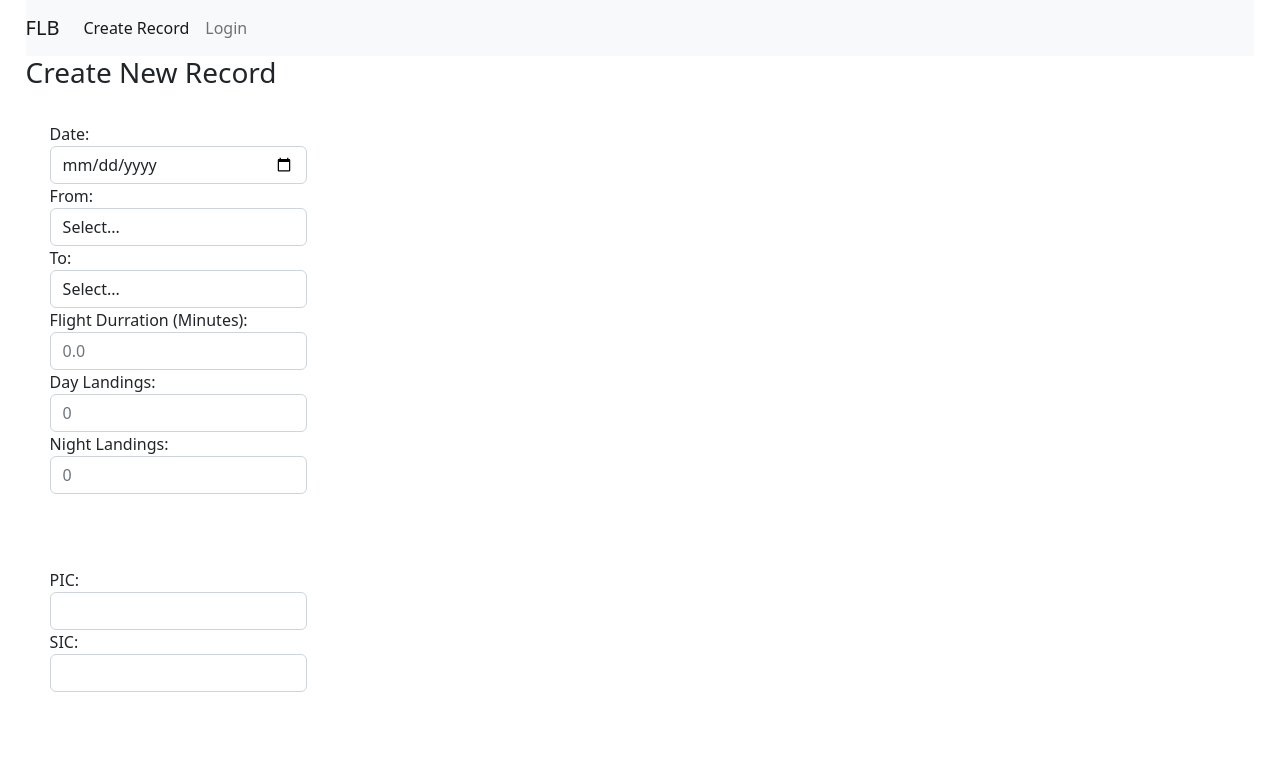
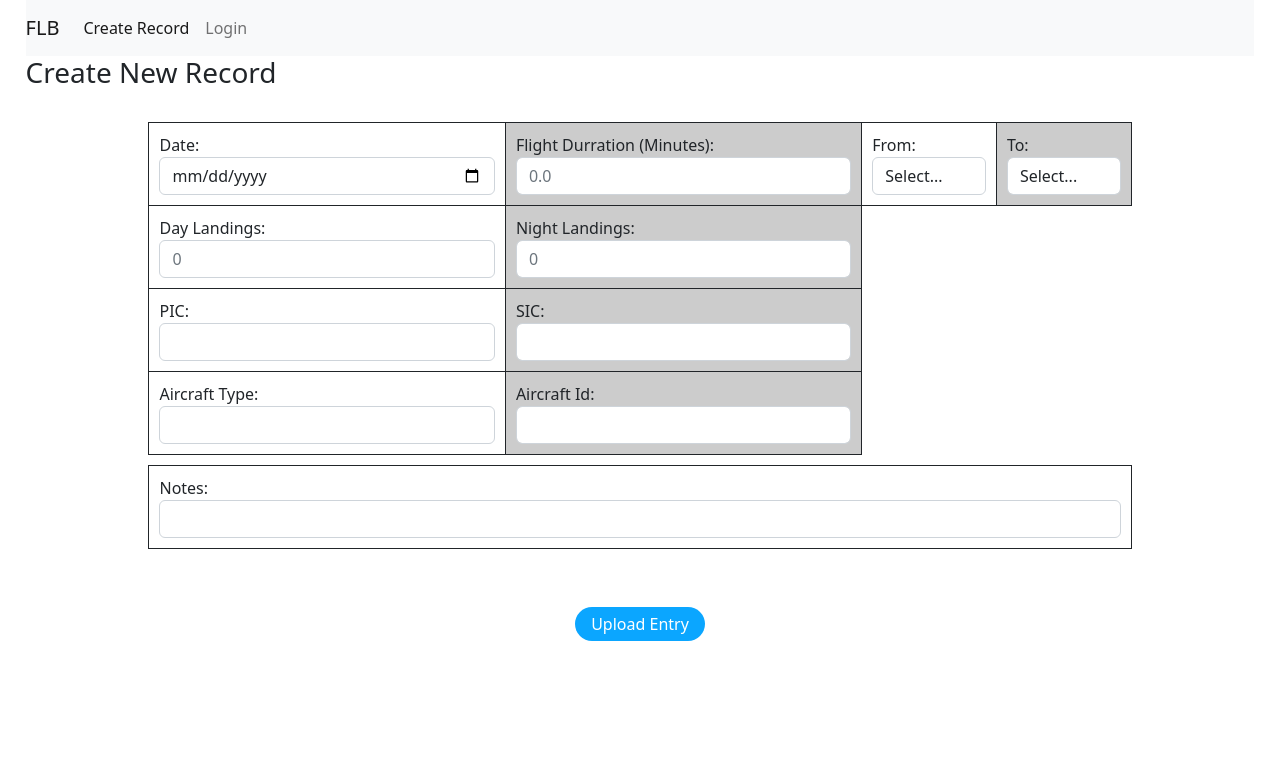
Before and after one commit to Emi-Panda/Flight-Logbook-Digitization, a React (Create React App) app in the folder client/: page /create in a window 1280 px wide. Shown: the top 770 px of the page. Built offline with nearby package versions, Linux system fonts and the light colour scheme.

Commit message:
added css for recordview edit and create.js

```diff
--- /dev/null
+++ b/client/src/CSS/createEditRecord.css
@@ -0,0 +1,43 @@
+table {
+    border: 0;
+    border-style: solid;
+    border-collapse: collapse;
+    padding: 10px;
+    margin-left: auto;
+    margin-right: auto;
+    margin-bottom: 10px;
+    width: 80%;
+}
+th, td{
+    padding: 10px;
+    border: 1px;
+    border-style: solid;
+}
+
+.input-field{
+    width: 50%;
+}
+
+.upload-button{
+    background-color: #0ba6ff; /* Green */
+    border: none;
+    border-radius: 20px;
+    color: white;
+    padding: 5px 16px;
+    text-align: center;
+    text-decoration: none;
+    display: inline-block;
+    font-size: 16px;
+}
+
+.upload-button:hover{
+    background-color: #1183ca;
+    color: white;
+
+}
+
+.buttons-container{
+    margin-left: auto;
+    margin-right: auto;
+    text-align: center;
+}
--- /dev/null
+++ b/client/src/CSS/recordList.css
@@ -0,0 +1,59 @@
+table {
+    border: 0;
+    border-style: solid;
+    border-collapse: collapse;
+    padding: 10px;
+    margin-left: auto;
+    margin-right: auto;
+    margin-bottom: 10px;
+    width: 80%;
+}
+th, td{
+    padding: 10px;
+    border: 1px;
+    border-style: solid;
+}
+td:nth-child(even){
+    background: #CCC
+}
+
+
+
+.edit-button{
+    background-color: #0ba6ff; /* Green */
+    border: none;
+    border-radius: 20px;
+    color: white;
+    padding: 5px 16px;
+    text-align: center;
+    text-decoration: none;
+    display: inline-block;
+    font-size: 16px;
+}
+
+.edit-button:hover{
+    background-color: #1183ca;
+    color: white;
+
+}
+.delete-button{
+    background-color: #de554e; /* Green */
+    border: none;
+    border-radius: 20px;
+    color: white;
+    padding: 5px 16px;
+    text-align: center;
+    text-decoration: none;
+    display: inline-block;
+    font-size: 16px;
+}
+.delete-button:hover{
+    background-color: #963933;
+    color: white;
+}
+
+.buttons-container{
+    margin-left: auto;
+    margin-right: auto;
+    text-align: center;
+}
--- a/client/src/components/create.js
+++ b/client/src/components/create.js
@@ -1,6 +1,7 @@
 import React, { useState } from "react";
 import { useNavigate } from "react-router";
 import AIRPORTSLIST from "./AIRPORT LIST.json"
+import "../CSS/createEditRecord.css"
 let AIRPORTS = AIRPORTSLIST.AIRPORTS;
 
 export default function Create() {
@@ -66,10 +67,11 @@ export default function Create() {
     <h3>Create New Record</h3>
     <br></br>
     <form onSubmit={onSubmit}>
+    <table>
+      <tr>
       {/*Location/time*/}
-      <div className="form-group">
-        <div className="form-check form-check-inline">
           {/* Date */}
+        <td>
           <label htmlFor="date">Date:</label>
           <input
             type="date"
@@ -77,7 +79,21 @@ export default function Create() {
             id="date"
             value={form.date}
             onChange={(e) => updateForm({ date: e.target.value })}/>
+        </td>
+        {/* Durration of Flight */}
+        <td><label htmlFor="flight-durration">Flight Durration (Minutes):</label>
+          <input
+            type="double"
+            placeholder= "0.0"
+            max="24"
+            min="0"
+            className="form-control"
+            id="flight-durration"
+            value={form.flight_duration}
+            onChange={(e) => updateForm({ flight_duration: e.target.value })}/>
+          </td>
           {/* From / To */}
+        <td>
           <label htmlFor="from">From:</label>
           <select
             type="text"
@@ -88,6 +104,8 @@ export default function Create() {
               <option value = "">Select...</option>
               {AIRPORTS.map((x) => <option value={x}>{x}</option>)}
             </select>
+        </td>
+        <td>
           <label htmlFor="to">To:</label>
           <select
             type="text"
@@ -98,17 +116,10 @@ export default function Create() {
               <option value = "">Select...</option>
               {AIRPORTS.map((x) => <option value={x}>{x}</option>)}
             </select>
-          {/* Durration of Flight */}
-          <label htmlFor="flight-durration">Flight Durration (Minutes):</label>
-          <input
-            type="double"
-            placeholder= "0.0"
-            max="24"
-            min="0"
-            className="form-control"
-            id="flight-durration"
-            value={form.flight_duration}
-            onChange={(e) => updateForm({ flight_duration: e.target.value })}/>
+          </td>
+          </tr>
+          <tr>
+          <td>
           {/* Landings */}
           <label htmlFor="day_landing">Day Landings:</label>
           <input
@@ -118,6 +129,8 @@ export default function Create() {
             id="day"
             value={form.landing_day}
             onChange={(e) => updateForm({ landing_day: e.target.value })}/>
+        </td>
+        <td>
           <label htmlFor="night_landing">Night Landings:</label>
           <input
             type="number"
@@ -127,15 +140,13 @@ export default function Create() {
             value={form.landing_night}
             onChange={(e) => updateForm({ landing_night: e.target.value })}/>
             {/*end*/}
-        </div>
-      </div>
+          </td>
+        </tr>
 
       {/* -----------------------------------------------------*/}
-
-      <br/><br/><br/>
+      <tr>
+      <td>
       {/*Pilot Info*/}
-      <div className="form-group">
-        <div className="form-check form-check-inline">
           {/* PIC */}
           <label htmlFor="to">PIC:</label>
           <input
@@ -144,6 +155,8 @@ export default function Create() {
             id="pic"
             value={form.pic}
             onChange={(e) => updateForm({ pic: e.target.value })}/>
+        </td>
+        <td>
           {/*SIC*/}
           <label htmlFor="to">SIC:</label>
           <input
@@ -152,16 +165,13 @@ export default function Create() {
             id="sic"
             value={form.sic}
             onChange={(e) => updateForm({ sic: e.target.value })}/>
-        </div>
-      </div>
-
+        </td>
+        </tr>
       {/* -----------------------------------------------------*/}
-
-      <br/><br/><br/>
+        <tr>
+        <td>
       {/*Plane Info*/}
-      <div className="form-group">
         {/* Aircraft Type */}
-        <div className="form-check form-check-inline">
           <label htmlFor="aircraft-type">Aircraft Type:</label>
           <input
             type="text"
@@ -169,6 +179,8 @@ export default function Create() {
             id="aircraft-type"
             value={form.aircraft_type}
             onChange={(e) => updateForm({ aircraft_type: e.target.value })}/>
+        </td>
+        <td>
           {/* Aircraft Ident */}
           <label htmlFor="aircraft-id">Aircraft Id:</label>
           <input
@@ -177,11 +189,13 @@ export default function Create() {
             id="aircraft-id"
             value={form.aircraft_id}
             onChange={(e) => updateForm({ aircraft_id: e.target.value })}/>
-        </div>
-      </div>
-      <br/><br/>
+          </td>
+          </tr>
+      </table>
       {/*Notes*/}
-      <div className="form-group">
+      <table>
+      <tr>
+        <td>
         <label htmlFor="notes">Notes:</label>
             <input
               type="text"
@@ -189,16 +203,16 @@ export default function Create() {
               id="notes"
               value={form.notes}
               onChange={(e) => updateForm({ notes: e.target.value })}/>
-      </div>
-
-
+      </td>
+      </tr>
+    </table>
     <br/><br/>
     {/*Upload record button*/}
-    <div className="form-group">
+    <div className="buttons-container">
          <input
            type="submit"
            value="Upload Entry"
-           className="btn btn-primary"/>
+           className="upload-button"/>
     </div>
     </form>
   </div>
--- a/client/src/components/edit.js
+++ b/client/src/components/edit.js
@@ -1,6 +1,7 @@
 import React, { useState, useEffect } from "react";
 import { useParams, useNavigate } from "react-router";
 import AIRPORTSLIST from "./AIRPORT LIST.json"
+import "../CSS/createEditRecord.css"
 let AIRPORTS = AIRPORTSLIST.AIRPORTS;
 
 export default function Edit() {
@@ -102,10 +103,11 @@ export default function Edit() {
    <div>
      <h3>Update Record</h3>
      <form onSubmit={onSubmit}>
-       {/*Location/time*/}
-      <div className="form-group">
-        <div className="form-check form-check-inline">
+    <table>
+      <tr>
+      {/*Location/time*/}
           {/* Date */}
+        <td>
           <label htmlFor="date">Date:</label>
           <input
             type="date"
@@ -113,7 +115,21 @@ export default function Edit() {
             id="date"
             value={form.date}
             onChange={(e) => updateForm({ date: e.target.value })}/>
+        </td>
+        {/* Durration of Flight */}
+        <td><label htmlFor="flight-durration">Flight Durration (Minutes):</label>
+          <input
+            type="double"
+            placeholder= "0.0"
+            max="24"
+            min="0"
+            className="form-control"
+            id="flight-durration"
+            value={form.flight_duration}
+            onChange={(e) => updateForm({ flight_duration: e.target.value })}/>
+          </td>
           {/* From / To */}
+        <td>
           <label htmlFor="from">From:</label>
           <select
             type="text"
@@ -124,6 +140,8 @@ export default function Edit() {
               <option value = "">Select...</option>
               {AIRPORTS.map((x) => <option value={x}>{x}</option>)}
             </select>
+        </td>
+        <td>
           <label htmlFor="to">To:</label>
           <select
             type="text"
@@ -134,39 +152,37 @@ export default function Edit() {
               <option value = "">Select...</option>
               {AIRPORTS.map((x) => <option value={x}>{x}</option>)}
             </select>
-          {/* Durration of Flight */}
-          <label htmlFor="flight-durration">Flight Durration (Minutes):</label>
-          <input
-            type="double"
-            className="form-control"
-            id="flight-durration"
-            value={form.flight_duration}
-            onChange={(e) => updateForm({ flight_duration: e.target.value })}/>
+          </td>
+          </tr>
+          <tr>
+          <td>
           {/* Landings */}
           <label htmlFor="day_landing">Day Landings:</label>
           <input
             type="number"
+            placeholder= "0"
             className="form-control"
             id="day"
             value={form.landing_day}
             onChange={(e) => updateForm({ landing_day: e.target.value })}/>
+        </td>
+        <td>
           <label htmlFor="night_landing">Night Landings:</label>
           <input
             type="number"
+            placeholder= "0"
             className="form-control"
             id="landing_night"
             value={form.landing_night}
             onChange={(e) => updateForm({ landing_night: e.target.value })}/>
             {/*end*/}
-        </div>
-      </div>
+          </td>
+        </tr>
 
       {/* -----------------------------------------------------*/}
-
-      <br/><br/><br/>
+      <tr>
+      <td>
       {/*Pilot Info*/}
-      <div className="form-group">
-        <div className="form-check form-check-inline">
           {/* PIC */}
           <label htmlFor="to">PIC:</label>
           <input
@@ -175,6 +191,8 @@ export default function Edit() {
             id="pic"
             value={form.pic}
             onChange={(e) => updateForm({ pic: e.target.value })}/>
+        </td>
+        <td>
           {/*SIC*/}
           <label htmlFor="to">SIC:</label>
           <input
@@ -183,16 +201,13 @@ export default function Edit() {
             id="sic"
             value={form.sic}
             onChange={(e) => updateForm({ sic: e.target.value })}/>
-        </div>
-      </div>
-
+        </td>
+        </tr>
       {/* -----------------------------------------------------*/}
-
-      <br/><br/><br/>
+        <tr>
+        <td>
       {/*Plane Info*/}
-      <div className="form-group">
         {/* Aircraft Type */}
-        <div className="form-check form-check-inline">
           <label htmlFor="aircraft-type">Aircraft Type:</label>
           <input
             type="text"
@@ -200,6 +215,8 @@ export default function Edit() {
             id="aircraft-type"
             value={form.aircraft_type}
             onChange={(e) => updateForm({ aircraft_type: e.target.value })}/>
+        </td>
+        <td>
           {/* Aircraft Ident */}
           <label htmlFor="aircraft-id">Aircraft Id:</label>
           <input
@@ -208,11 +225,13 @@ export default function Edit() {
             id="aircraft-id"
             value={form.aircraft_id}
             onChange={(e) => updateForm({ aircraft_id: e.target.value })}/>
-        </div>
-      </div>
-      <br/><br/>
+          </td>
+          </tr>
+      </table>
       {/*Notes*/}
-      <div className="form-group">
+      <table>
+      <tr>
+        <td>
         <label htmlFor="notes">Notes:</label>
             <input
               type="text"
@@ -220,17 +239,18 @@ export default function Edit() {
               id="notes"
               value={form.notes}
               onChange={(e) => updateForm({ notes: e.target.value })}/>
-      </div>
-      {/*Update record button*/}
-      <br/><br/>
-       <div className="form-group">
+      </td>
+      </tr>
+    </table>
+    <br/><br/>
+    {/*Upload record button*/}
+    <div className="buttons-container">
          <input
            type="submit"
-           value="Update Record"
-           className="btn btn-primary"
-         />
-       </div>
-     </form>
+           value="Upload Entry"
+           className="upload-button"/>
+    </div>
+    </form>
    </div>
  );
 }
--- a/client/src/components/recordList.js
+++ b/client/src/components/recordList.js
@@ -1,12 +1,13 @@
 import React, { useEffect, useState } from "react";
 import { Link } from "react-router-dom";
+import "../CSS/recordList.css";
 
 const Record = (props) => (
  <tr>
   {/*get record info*/}
    <td>{props.record.pic}</td>
    <td>{props.record.sic}</td>
-   <td>{props.record.flight_duration}</td>
+   <td>{props.record.flight_duration} Minutes</td>
    <td>{props.record.date}</td>
    <td>{props.record.to}</td>
    <td>{props.record.from}</td>
```
